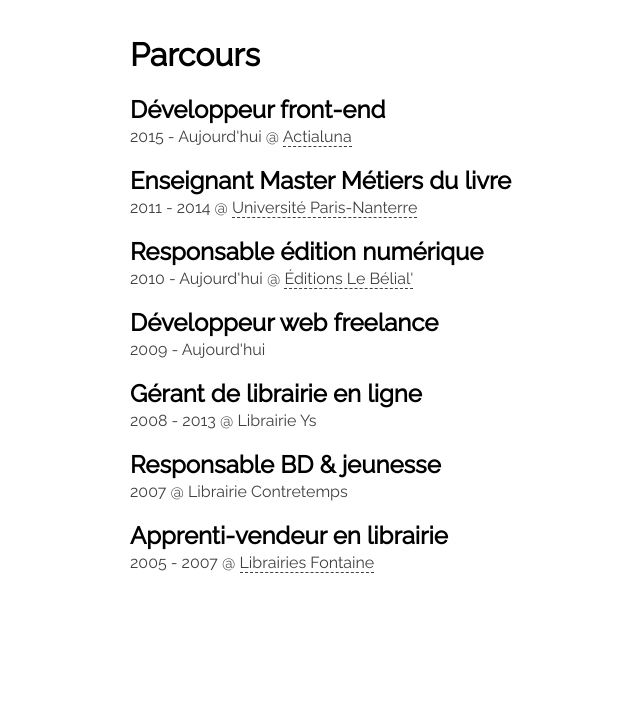
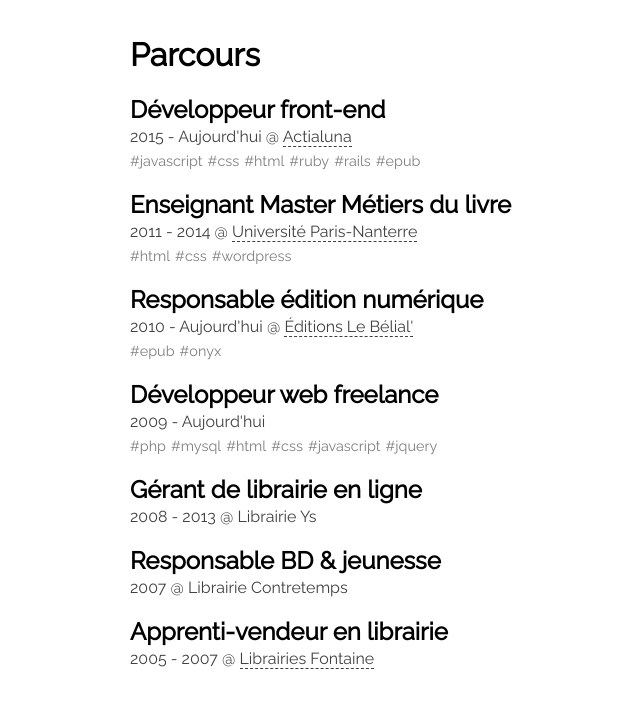
Before and after one commit to clemlatz/clemlatz.dev, a React (Create React App) app: page / in a window 1280 px wide. Shown: the top 708 px of the page, without its empty margins (170-810 px from the left). Built offline with nearby package versions, Linux system fonts and the light colour scheme.

Commit message:
Add tags to experiences

```diff
--- a/public/data/experiences.json
+++ b/public/data/experiences.json
@@ -5,12 +5,14 @@
       "jobTitle": "Développeur front-end",
       "company": "Actialuna",
       "companyUrl": "https://www.actialuna.com",
-      "startYear": 2015
+      "startYear": 2015,
+      "tags": ["javascript", "css", "html", "ruby", "rails", "epub"]
     },
     {
       "id": 2,
       "jobTitle": "Développeur web freelance",
-      "startYear": 2009
+      "startYear": 2009,
+      "tags": ["php", "mysql", "html", "css", "javascript", "jquery"]
     },
     {
       "id": 3,
@@ -24,7 +26,8 @@
       "jobTitle": "Responsable édition numérique",
       "company": "Éditions Le Bélial'",
       "companyUrl": "https://www.belial.fr",
-      "startYear": 2010
+      "startYear": 2010,
+      "tags": ["epub", "onyx"]
     },
     {
       "id": 5,
@@ -47,7 +50,8 @@
       "company": "Université Paris-Nanterre",
       "companyUrl": "http://polemlivre.parisnanterre.fr/",
       "startYear": 2011,
-      "endYear": 2014
+      "endYear": 2014,
+      "tags": ["html", "css", "wordpress"]
     }
   ]
 }
--- a/src/App.css
+++ b/src/App.css
@@ -2,6 +2,7 @@
 
 .App {
   font-family: 'Raleway', sans-serif;
+  font-size: 16px;
   margin: auto;
   padding: 15px;
   max-width: 680px;
--- a/src/Experience/Experience.css
+++ b/src/Experience/Experience.css
@@ -10,3 +10,13 @@
   opacity: .75;
   padding-right: 15px;
 }
+
+.Experience .tags {
+  margin-top: 5px;
+}
+
+.Experience .tag {
+  font-size: .9em;
+  opacity: .5;
+  padding-right: 5px;
+}
--- a/src/Experience/Experience.js
+++ b/src/Experience/Experience.js
@@ -20,12 +20,19 @@
     }
   }
 
+  let tags = null;
+  if (props.tags) {
+    tags = props.tags.map(tag => <span key={tag} className="tag">#{tag}</span>);
+    tags = <div className="tags">{tags}</div>;
+  }
+
   return (
     <div className="Experience">
       <h2 className="title">
         {props.jobTitle}
       </h2>
       <span className="year">{props.startYear} {endYear} {company} </span>
+      {tags}
     </div>
   );
 }
```
